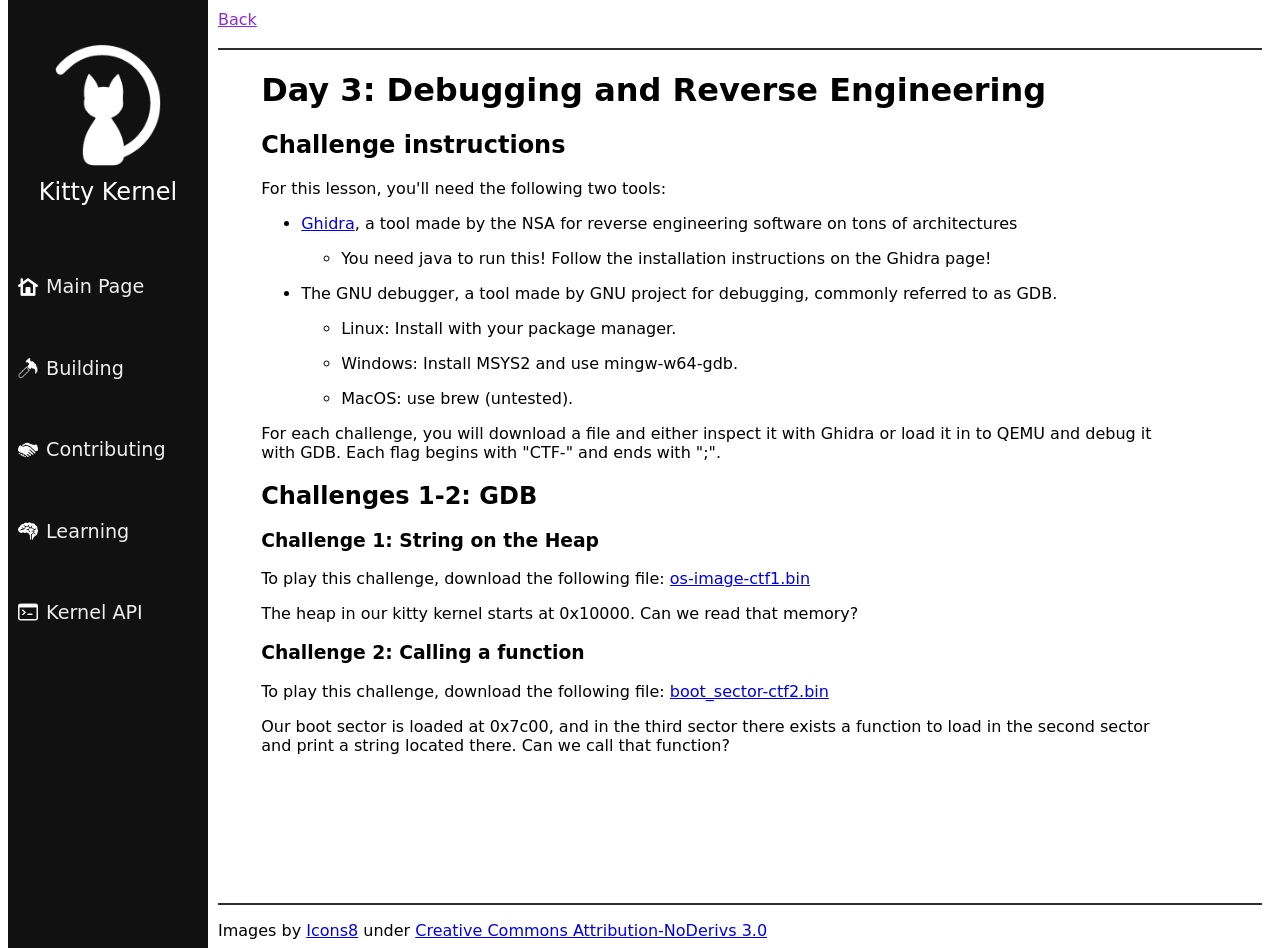
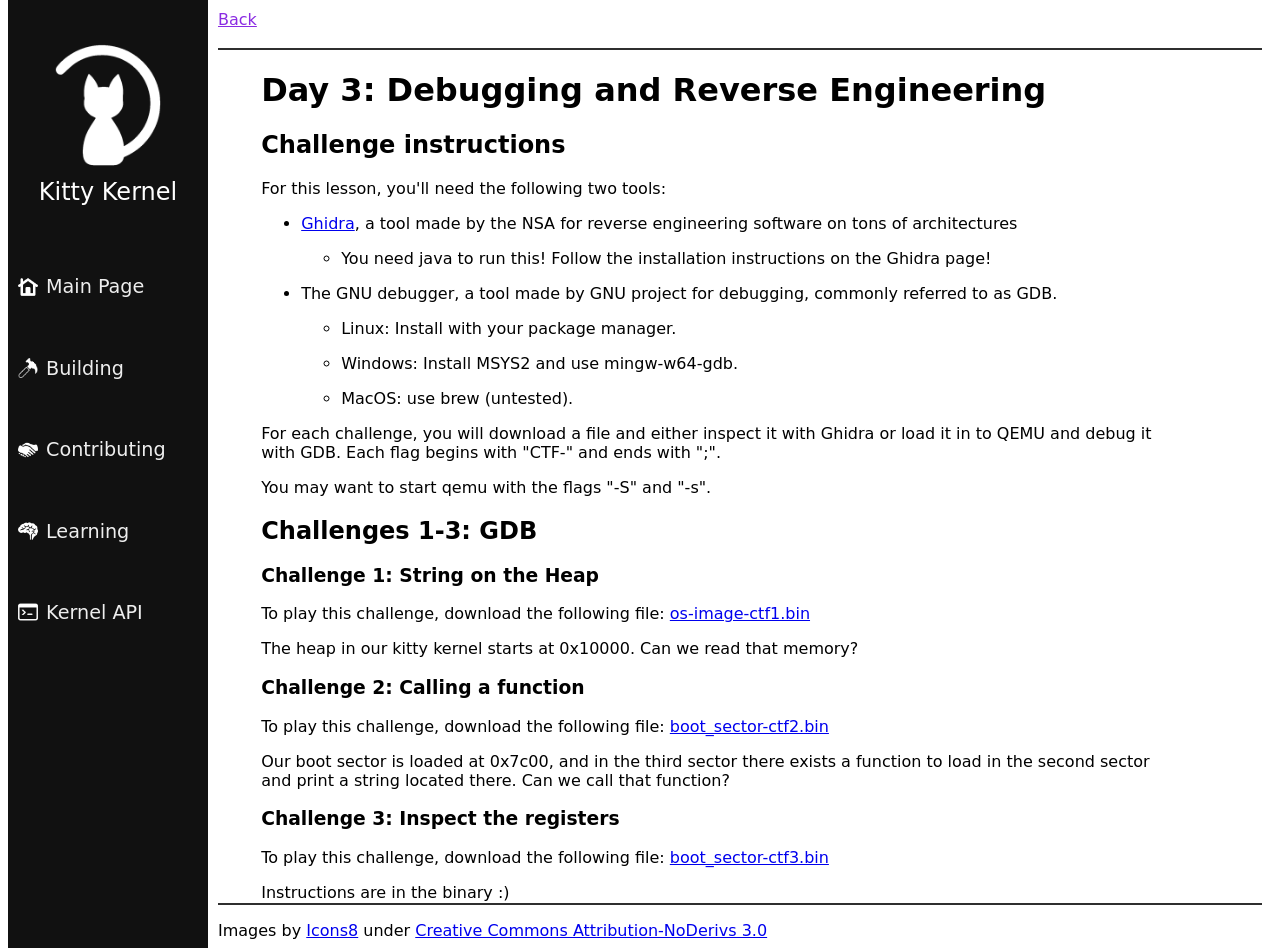
Before and after one commit to pounce-dev/website, a Flask app: template templates/learning/days/day3.html in a window 1280 px wide. Run offline with Flask 3, Linux system fonts and the light colour scheme; the template is opened without the code that fills it, so the values that code supplies are empty.

Commit message:
Added another day 3 challenge

```diff
--- a/templates/learning/days/day3.html
+++ b/templates/learning/days/day3.html
@@ -18,12 +18,15 @@
         </li>
     </ul>
     <p>For each challenge, you will download a file and either inspect it with Ghidra or load it in to QEMU and debug it with GDB. Each flag begins with "CTF-" and ends with ";".</p>
-    <h2>Challenges 1-2: GDB</h2>
+    <p>You may want to start qemu with the flags "-S" and "-s".</p>
+    <h2>Challenges 1-3: GDB</h2>
     <h3>Challenge 1: String on the Heap</h3>
     <p>To play this challenge, download the following file: <a href="/learning/downloads/os-image-ctf1.bin">os-image-ctf1.bin</a></p>
     <p>The heap in our kitty kernel starts at 0x10000. Can we read that memory?</p>
     <h3>Challenge 2: Calling a function</h3>
     <p>To play this challenge, download the following file: <a href="/learning/downloads/boot_sector-ctf2.bin">boot_sector-ctf2.bin</a></p>
     <p>Our boot sector is loaded at 0x7c00, and in the third sector there exists a function to load in the second sector and print a string located there. Can we call that function?</p>
-
+    <h3>Challenge 3: Inspect the registers</h3>
+    <p>To play this challenge, download the following file: <a href="/learning/downloads/boot_sector-ctf3.bin">boot_sector-ctf3.bin</a></p>
+    <p>Instructions are in the binary :)</p>
 {% endblock %}
```
Also changed, not shown: 1 other file.
